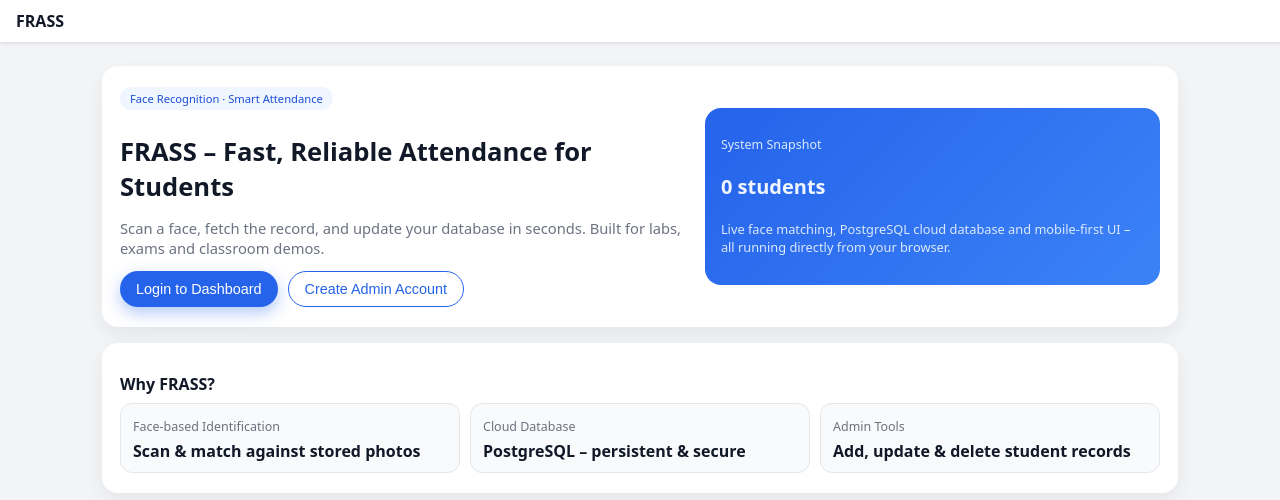
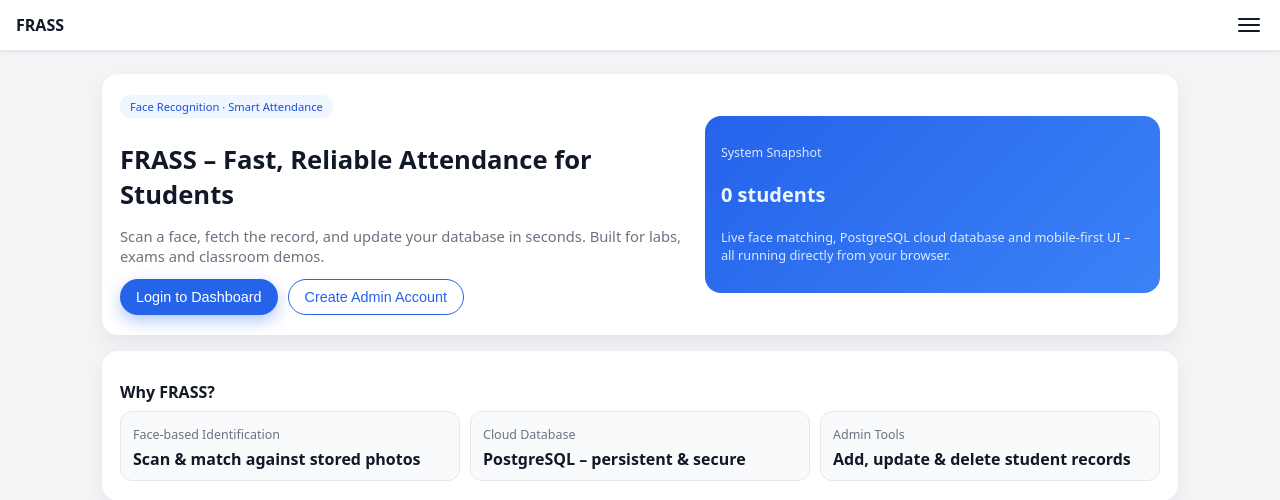
Before and after one commit to HiroX24/Frass, a Flask app: page / in a window 1280 px wide. Shown: the top 500 px of the page. Run offline with Flask 3, Linux system fonts and the light colour scheme; data that the repository does not hold is empty; some libraries are stand-ins or nearby versions.

Commit message:
Update main.html

```diff
--- a/templates/main.html
+++ b/templates/main.html
@@ -10,6 +10,13 @@
 
 <header>
   <div class="logo"><b>FRASS</b></div>
+
+  <button id="navToggle" class="nav-toggle" aria-label="Toggle navigation" onclick="toggleNav()">
+    <span></span>
+    <span></span>
+    <span></span>
+  </button>
+
   <nav id="nav"></nav>
 </header>
 
```
